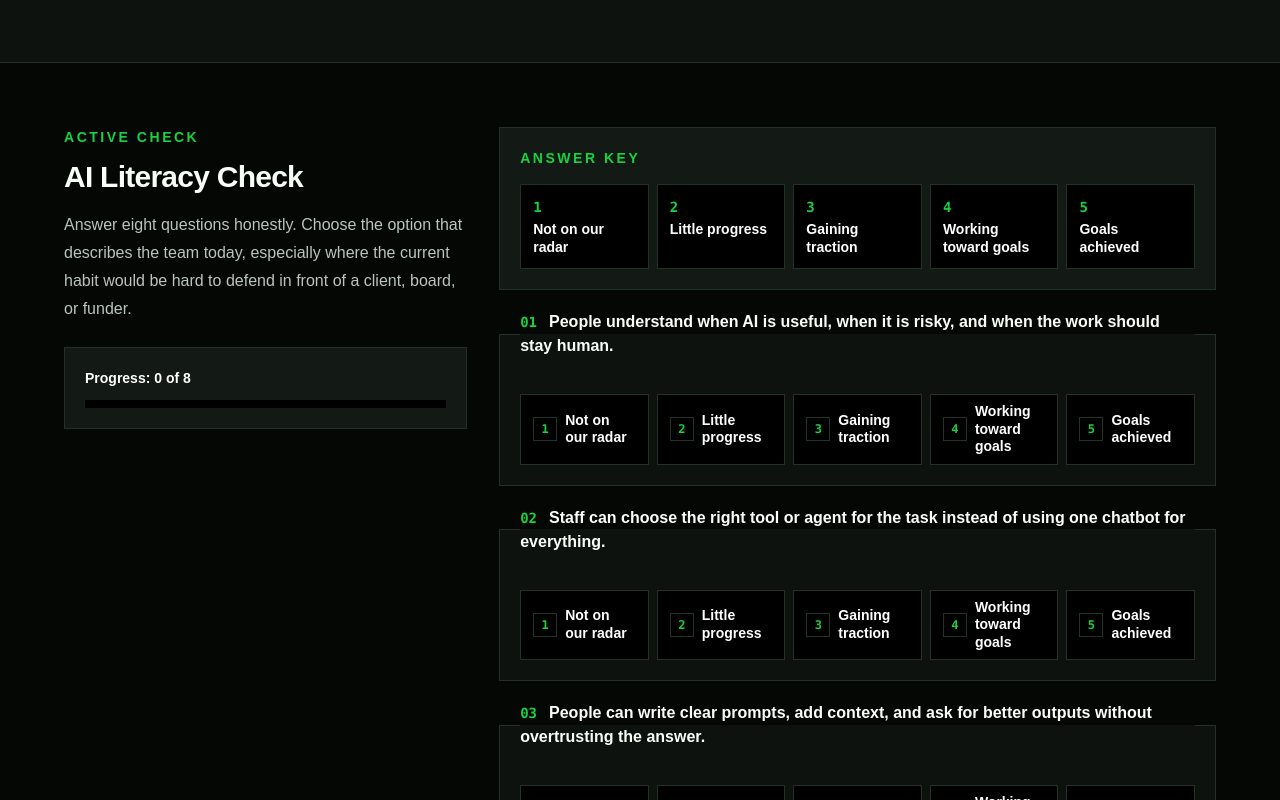
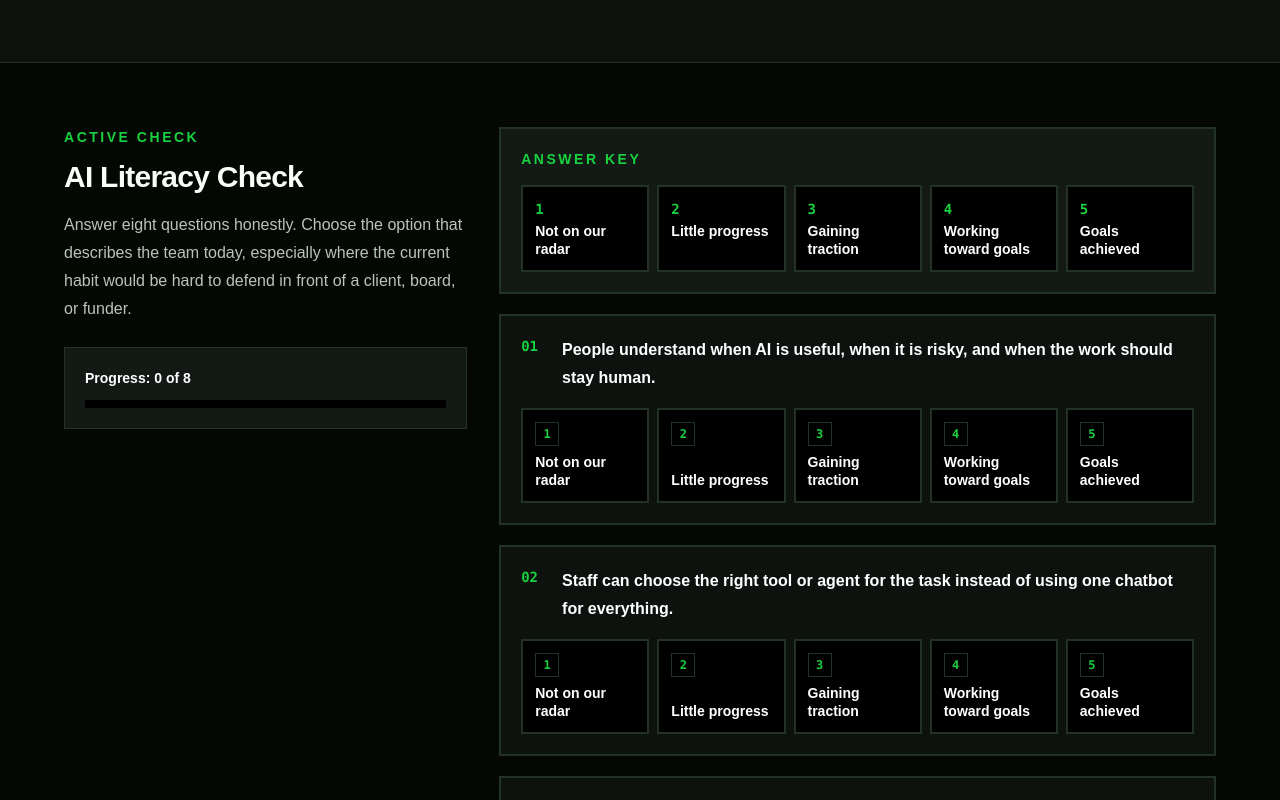
Before and after one commit to jtneumann23/jt23-ai-adoption-diagnostic, a Next.js app: page / in a window 1280 px wide. Shown: the part 1480-2280 px from the top of the page. Built offline with nearby package versions, Linux system fonts and the light colour scheme.

Commit message:
Improve diagnostic answer tile layout

```diff
--- a/app/page.tsx
+++ b/app/page.tsx
@@ -151,14 +151,14 @@ export default function Home() {
           </aside>
 
           <div className="space-y-5">
-            <div className="border border-[var(--line)] bg-[var(--panel-soft)] p-5">
+            <div className="border-2 border-[var(--line)] bg-[var(--panel-soft)] p-5">
               <p className="text-sm font-bold uppercase tracking-[0.18em] text-[var(--jt23-green)]">
                 Answer key
               </p>
               <div className="mt-4 grid gap-2 sm:grid-cols-5">
                 {activeAssessment.questions[0]?.options.map((option) => (
                   <div
-                    className="border border-[var(--line)] bg-black p-3"
+                    className="border-2 border-[var(--line)] bg-black p-3"
                     key={option.value}
                   >
                     <p className="font-mono text-sm font-bold text-[var(--jt23-green)]">
@@ -173,16 +173,21 @@ export default function Home() {
             </div>
 
             {activeAssessment.questions.map((question, questionIndex) => (
-              <fieldset
-                className="border border-[var(--line)] bg-[var(--panel)] p-5"
+              <div
+                aria-labelledby={`${question.id}-prompt`}
+                className="border-2 border-[var(--line)] bg-[var(--panel)] p-5"
                 key={question.id}
+                role="group"
               >
-                <legend className="mb-4 text-base font-bold">
+                <h3
+                  className="mb-4 flex gap-3 text-base font-bold leading-7 text-white"
+                  id={`${question.id}-prompt`}
+                >
                   <span className="mr-3 font-mono text-sm text-[var(--jt23-green)]">
                     {String(questionIndex + 1).padStart(2, "0")}
                   </span>
-                  {question.prompt}
-                </legend>
+                  <span>{question.prompt}</span>
+                </h3>
                 <div className="grid gap-2 sm:grid-cols-5">
                   {question.options.map((option) => {
                     const selected = activeAnswers[question.id] === option.value;
@@ -190,10 +195,10 @@ export default function Home() {
                     return (
                       <button
                         aria-pressed={selected}
-                        className={`group flex min-h-12 items-center gap-2 border px-3 py-2 text-left text-sm font-bold transition hover:-translate-y-0.5 ${
+                        className={`group flex min-h-[5.25rem] flex-col items-start justify-between gap-2 border-2 bg-black px-3 py-3 text-left text-sm font-bold text-white transition hover:-translate-y-0.5 ${
                           selected
-                            ? "border-[var(--jt23-green)] bg-[var(--jt23-green)] text-black"
-                            : "border-[var(--line)] bg-black text-white hover:border-[var(--jt23-green)]"
+                            ? "border-[var(--jt23-green)] shadow-[0_0_0_1px_var(--jt23-green)]"
+                            : "border-[var(--line)] hover:border-[var(--jt23-green)]"
                         }`}
                         key={option.value}
                         onClick={() => answerQuestion(question.id, option.value)}
@@ -202,18 +207,20 @@ export default function Home() {
                         <span
                           className={`grid h-6 w-6 shrink-0 place-items-center border font-mono text-xs ${
                             selected
-                              ? "border-black"
+                              ? "border-[var(--jt23-green)] text-[var(--jt23-green)]"
                               : "border-[var(--line)] text-[var(--jt23-green)] group-hover:border-[var(--jt23-green)]"
                           }`}
                         >
                           {option.value}
                         </span>
-                        <span className="leading-tight">{option.label}</span>
+                        <span className="w-full break-words leading-tight">
+                          {option.label}
+                        </span>
                       </button>
                     );
                   })}
                 </div>
-              </fieldset>
+              </div>
             ))}
 
             <div className="flex flex-col gap-3 border border-[var(--line)] bg-[var(--panel-soft)] p-5 sm:flex-row sm:items-center sm:justify-between">
--- a/work/check-flow.tsx
+++ b/work/check-flow.tsx
@@ -45,11 +45,11 @@ async function click(element: Element) {
 }
 
 async function answerAll(value: 1 | 2 | 3 | 4 | 5) {
-  const fieldsets = [...document.querySelectorAll("fieldset")];
-  assert.equal(fieldsets.length, 8);
+  const questionGroups = [...document.querySelectorAll('[role="group"]')];
+  assert.equal(questionGroups.length, 8);
 
-  for (const fieldset of fieldsets) {
-    const option = [...fieldset.querySelectorAll("button")].find((button) =>
+  for (const group of questionGroups) {
+    const option = [...group.querySelectorAll("button")].find((button) =>
       button.textContent?.trim().startsWith(String(value)),
     );
     assert.ok(option, `option ${value} not found`);
```
